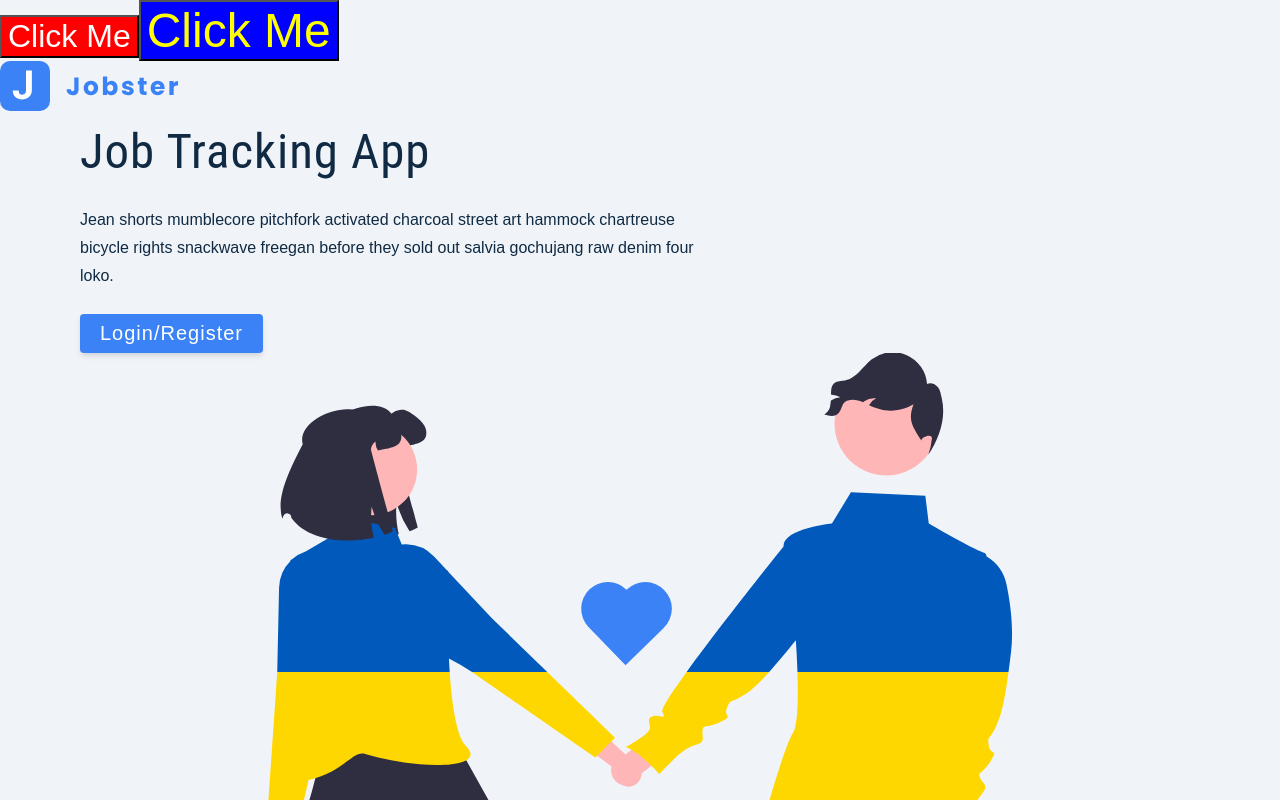
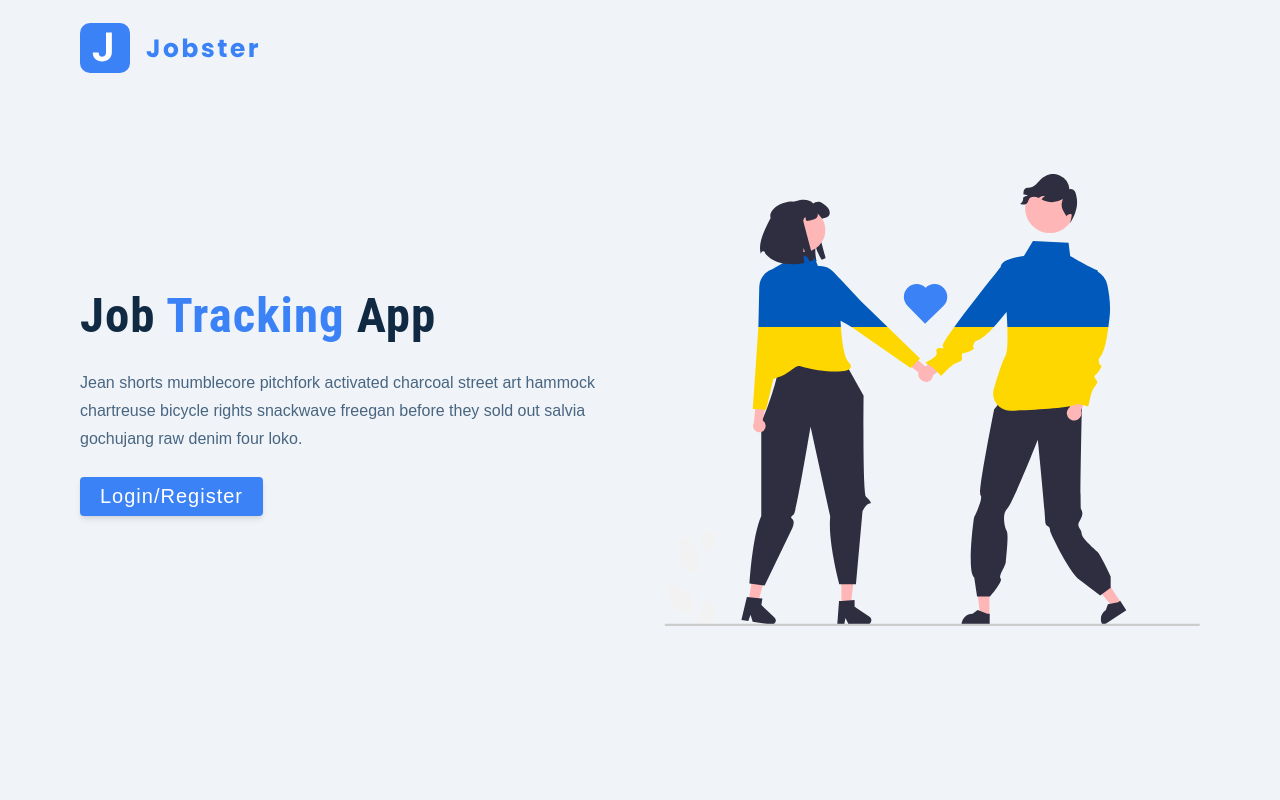
Before and after one commit to TaeHyeon47/DashBoard_Jobster, a React (Create React App) app: page / in a window 1280 px wide. Shown: the top 800 px of the page. Built offline with nearby package versions, Linux system fonts and the light colour scheme.

Commit message:
Styled Components and Wrappers

```diff
--- a/src/App.js
+++ b/src/App.js
@@ -1,23 +1,8 @@
 import Landing from './pages/Landing';
-import styled from 'styled-components';
-
-const Button = styled.button`
-  background: red;
-  color: white;
-  font-size: 2rem;
-`;
-
-const SecondButton = styled.button`
-  background: blue;
-  color: yellow;
-  font-size: 3rem;
-`;
 
 function App() {
   return (
     <div>
-      <Button>Click Me</Button>
-      <SecondButton>Click Me</SecondButton>
       <Landing />
     </div>
   );
--- a/src/pages/Landing.js
+++ b/src/pages/Landing.js
@@ -1,13 +1,14 @@
 import logo from '../assets/images/logo.svg';
 import main from '../assets/images/main.svg';
+import Wrapper from '../assets/wrappers/LandingPage';
 
 const Landing = () => {
   return (
-    <main>
+    <Wrapper>
       <nav>
         <img src={logo} alt='jobster logo' className='logo' />
       </nav>
-      <div className='container'>
+      <div className='container page'>
         {/* info */}
         <div className='info'>
           <h1>
@@ -22,7 +23,7 @@
         </div>
         <img src={main} alt='job hunt' className='img main-img' />
       </div>
-    </main>
+    </Wrapper>
   );
 };
 
```
Also changed, not shown: src/assets/wrappers/Testing.js (added, +46 -0 lines).
